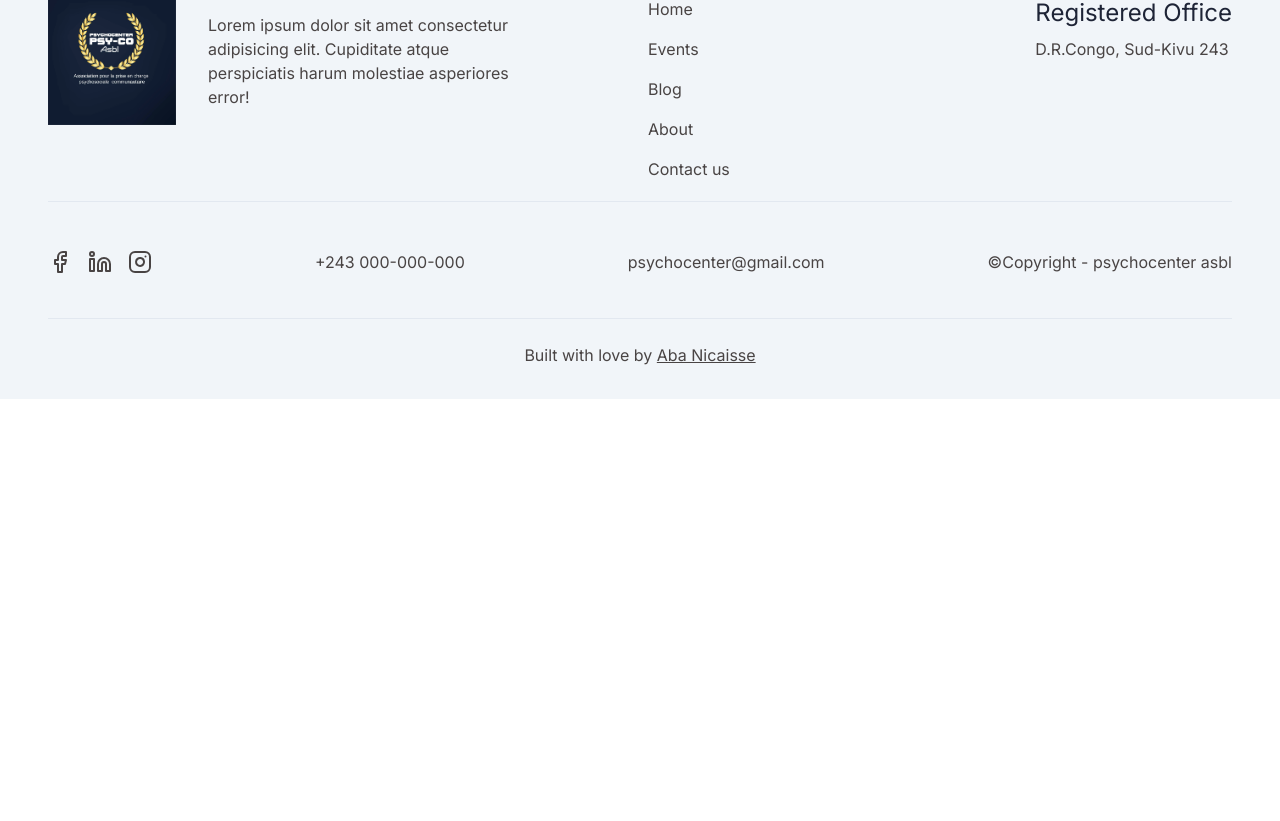
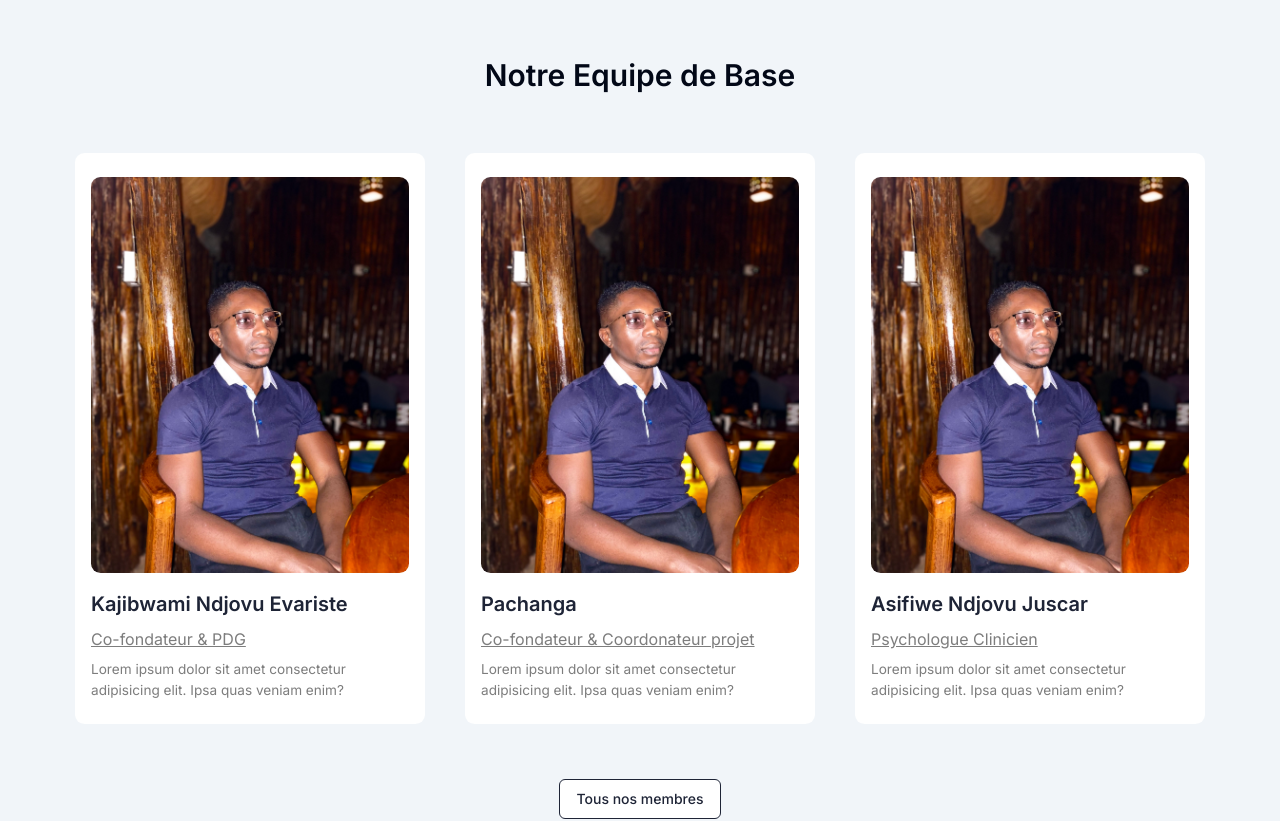
Before and after one commit to abanicaisse/psychocenter, a Next.js app: page / in a window 1280 px wide. Shown: the part 1063-1884 px from the top of the page. Before the commit the page ends 1462 px from the top, so only its background shows below. Built offline with nearby package versions, Linux system fonts and the light colour scheme.

Commit message:
feat: create team-members section

```diff
--- a/app/_components/AboutUs.tsx
+++ b/app/_components/AboutUs.tsx
@@ -29,7 +29,7 @@ const AboutUs = () => {
   ];
 
   return (
-    <section className="pt-[1.5rem] -mt-[0rem] bg-whtie">
+    <section className="pt-[1.5rem] pb-[2rem] -mt-[0rem] bg-whtie">
       <div className="w-full flex flex-col gap-4 max-w-[80rem] px-4 md:px-12 py-3 md:py-8 mx-auto mb-0">
         <h1 className="text-[#7D7D7D] text-[1.5rem]">A propos de nous</h1>
         <div>
--- /dev/null
+++ b/app/_components/TeamMembers.tsx
@@ -0,0 +1,77 @@
+import Image, { StaticImageData } from "next/image";
+import React from "react";
+
+import juscarPic from "@/public/juscar.jpg";
+import { Button } from "@/components/ui/button";
+
+const TeamMembers = () => {
+  const teamMembers: {
+    name: string;
+    pic: StaticImageData;
+    role: string;
+    bio: string;
+  }[] = [
+    {
+      name: "Kajibwami Ndjovu Evariste",
+      pic: juscarPic,
+      role: "Co-fondateur & PDG",
+      bio: "Lorem ipsum dolor sit amet consectetur adipisicing elit. Ipsa quas veniam enim?",
+    },
+    {
+      name: "Pachanga",
+      pic: juscarPic,
+      role: "Co-fondateur & Coordonateur projet",
+      bio: "Lorem ipsum dolor sit amet consectetur adipisicing elit. Ipsa quas veniam enim?",
+    },
+    {
+      name: "Asifiwe Ndjovu Juscar",
+      pic: juscarPic,
+      role: "Psychologue Clinicien",
+      bio: "Lorem ipsum dolor sit amet consectetur adipisicing elit. Ipsa quas veniam enim?",
+    },
+  ];
+  return (
+    <section className="pt-[1.5rem] pb-[2rem] -mt-[0rem] bg-secondary">
+      <div className="w-full flex flex-col gap-[2rem] md:gap-[3.45rem] max-w-[80rem] px-4 md:px-12 py-3 md:py-8 mx-auto mb-0">
+        <h1 className="text-center text-3xl font-semibold leading-normal">
+          Notre Equipe de Base
+        </h1>
+        <div
+          style={{
+            display: "grid",
+            gridTemplateColumns: "repeat(auto-fit, minmax(350px, 250px))",
+            rowGap: "2rem",
+            columnGap: "2.5rem",
+            justifyContent: "center",
+          }}
+        >
+          {teamMembers.map((member) => (
+            <div className="w-full flex flex-col gap-4  bg-white px-4 py-6 rounded-[0.6rem]">
+              <Image
+                src={member.pic}
+                width={250}
+                height={250}
+                alt={member.name}
+                className="w-full rounded-[0.6rem]"
+              />
+              <div className="w-full flex flex-col gap-2">
+                <h1 className="text-[1.25rem] font-semibold text-primary">
+                  {member.name}
+                </h1>
+                <p className="text-base text-[#7D7D7D] underline">
+                  {member.role}
+                </p>
+                <p className="text-[0.85rem] text-[#7D7D7D]">{member.bio}</p>
+              </div>
+            </div>
+          ))}
+        </div>
+        <Button className="w-fit mx-auto bg-white text-primary hover:bg-primary hover:text-accent border-[1px] border-primary mt-0">
+          Tous nos membres
+        </Button>
+      </div>
+    </section>
+  );
+};
+
+export default TeamMembers;
--- a/app/layout.tsx
+++ b/app/layout.tsx
@@ -19,7 +19,7 @@ export default function RootLayout({
   return (
     <html lang="en">
       <body
-        className={`flex flex-col w-full min-h-[100vh] ${inter.className} bg-white`}
+        className={`flex flex-col w-full min-h-[100vh] ${inter.className} bg-white overflow-x-hidden`}
       >
         <Navbar />
         {children}
--- a/app/page.tsx
+++ b/app/page.tsx
@@ -2,6 +2,7 @@ import Image from "next/image";
 import psychocenter from "@/public/psycho-center.jpg";
 import { Button } from "@/components/ui/button";
 import AboutUs from "./_components/AboutUs";
+import TeamMembers from "./_components/TeamMembers";
 
 export default function Home() {
   return (
@@ -20,6 +21,7 @@ export default function Home() {
         </div>
       </main>
       <AboutUs />
+      <TeamMembers />
     </>
   );
 }
```
Also changed, not shown: public/juscar.jpg (added).
